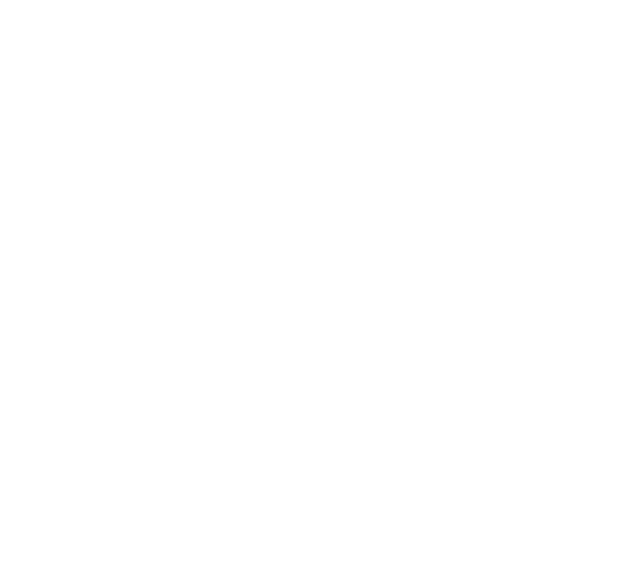
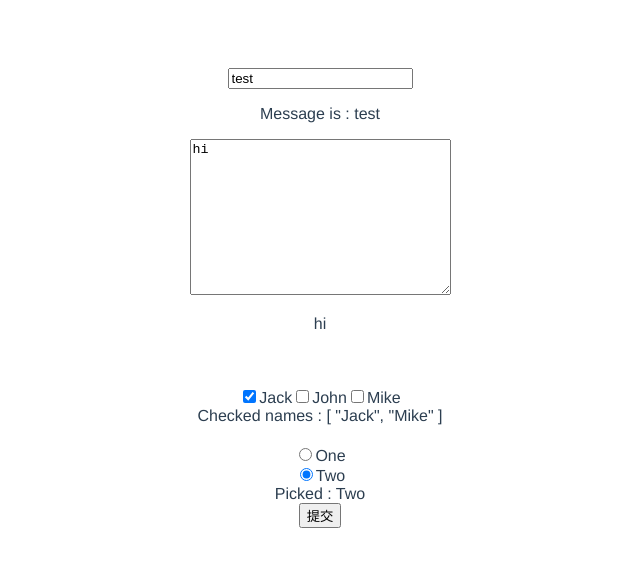
Before and after one commit to DevilMayCry6/proj, a Vue app: page /bdsrbd in a window 1280 px wide. Shown: the top 566 px of the page, without its empty margins (320-960 px from the left). Built offline with nearby package versions, Linux system fonts and the light colour scheme.

Commit message:
表单输入绑定

```diff
--- /dev/null
+++ b/src/components/Bdsrbd.vue
@@ -0,0 +1,49 @@
+<template>
+    <div>
+        <div>
+            <input type="text" v-model='message' placeholder="edit me">
+            <p>Message is : {{ message }}</p>
+            <textarea cols="30" rows="10" v-model="message2" placeholder="add multiple lines"></textarea>
+            <p style="white-space:pre-line;">{{ message2 }}</p>
+            <br>
+            <div style="margin-top:20px">
+                <input type="checkbox" id="jack" value="Jack" v-model="checkedNames">
+                <label for="jack">Jack</label>
+                <input type="checkbox" id="john" value="John" v-model="checkedNamess">
+                <label for="john">John</label>
+                <input type="checkbox" id="mike" value="Mike" v-model="checkedNamews">
+                <label for="mike">Mike</label>
+                <br>
+                <span>Checked names : {{ checkedNames }}</span>
+            </div>
+
+            <div style="margin-top:20px">
+                <input type="radio" id="one" value="one" v-model="picked">
+                <label for="one">One</label>
+                <br>
+                <input type="radio" id="two" value="Two" v-model="picked">
+                <label for="two">Two</label>
+                <br>
+                <span>Picked : {{ picked }}</span>
+            </div>
+            <button type="button" @click="submit">提交</button>
+        </div>
+    </div>
+</template>
+<script>
+export default {
+    data(){
+        return{
+            message:"test",
+            message2:'hi',
+            checkedNames:["Jack","Mike"],
+            picked:"Two"
+        }
+    },
+    methods:{
+        submit:function(){
+            console.log(this.message);
+        }
+    }
+}
+</script>
--- a/src/components/First.vue
+++ b/src/components/First.vue
@@ -33,7 +33,8 @@
         <router-link to="classandstyle">Class 与 Style</router-link><br>
         <router-link to="tjxr">条件渲染</router-link><br>
         <router-link to="lbxr">列表渲染</router-link><br>
-        <router-link to="sjbd">事件绑定</router-link>
+        <router-link to="sjbd">事件绑定</router-link><br>
+        <router-link to="bdsrbd">表单输入绑定</router-link>
     </div>
 </template>
 <script>
--- a/src/router/index.js
+++ b/src/router/index.js
@@ -8,6 +8,7 @@
 import Tjxr from '../components/Tjxr.vue'
 import Lbxr from '../components/Lbxr.vue'
 import Sjbd from '../components/Sjbd.vue'
+import Bdsrbd from '../components/Bdsrbd.vue'
 
 Vue.use(VueRouter)
 
@@ -38,6 +39,10 @@
       component:Lbxr
   },
   {
+      path:'/bdsrbd',
+      component:Bdsrbd
+  },
+  {
       path:'/sjbd',
       component:Sjbd
   },
```
